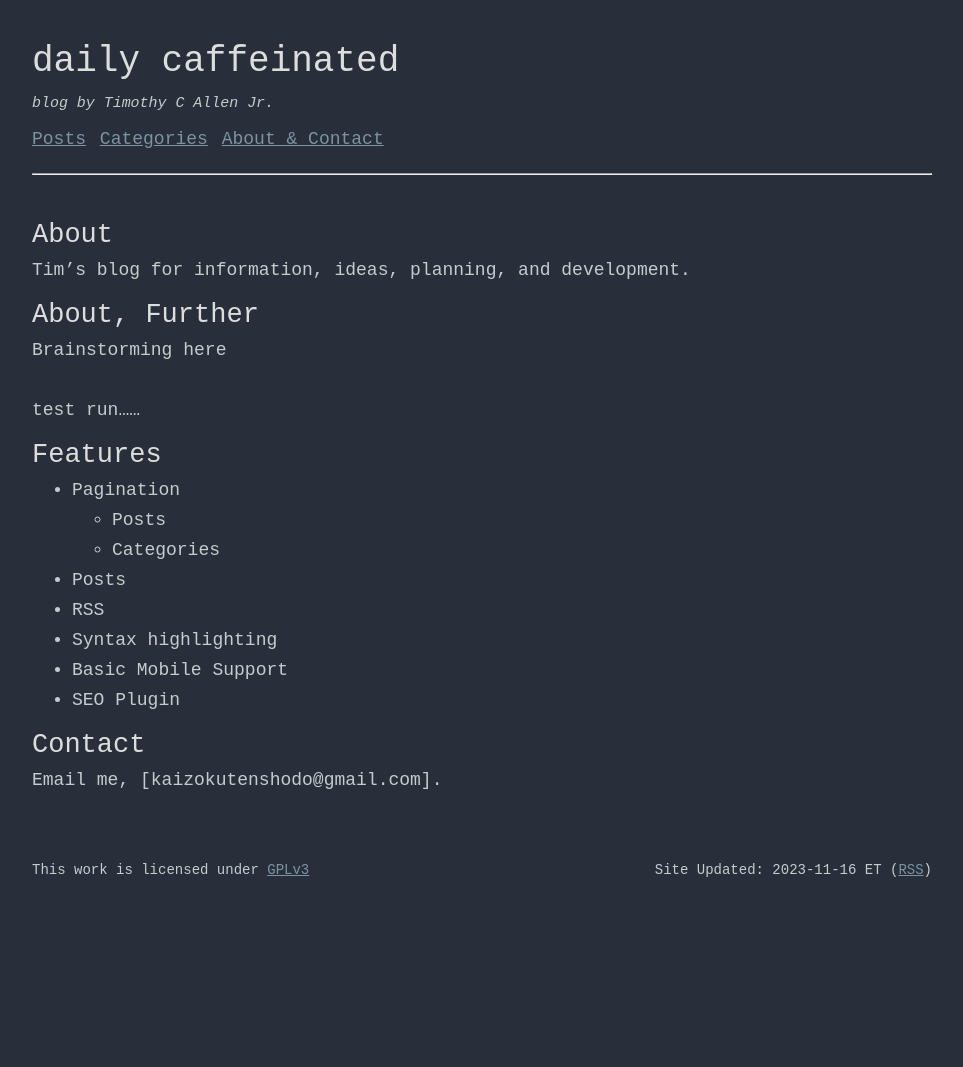
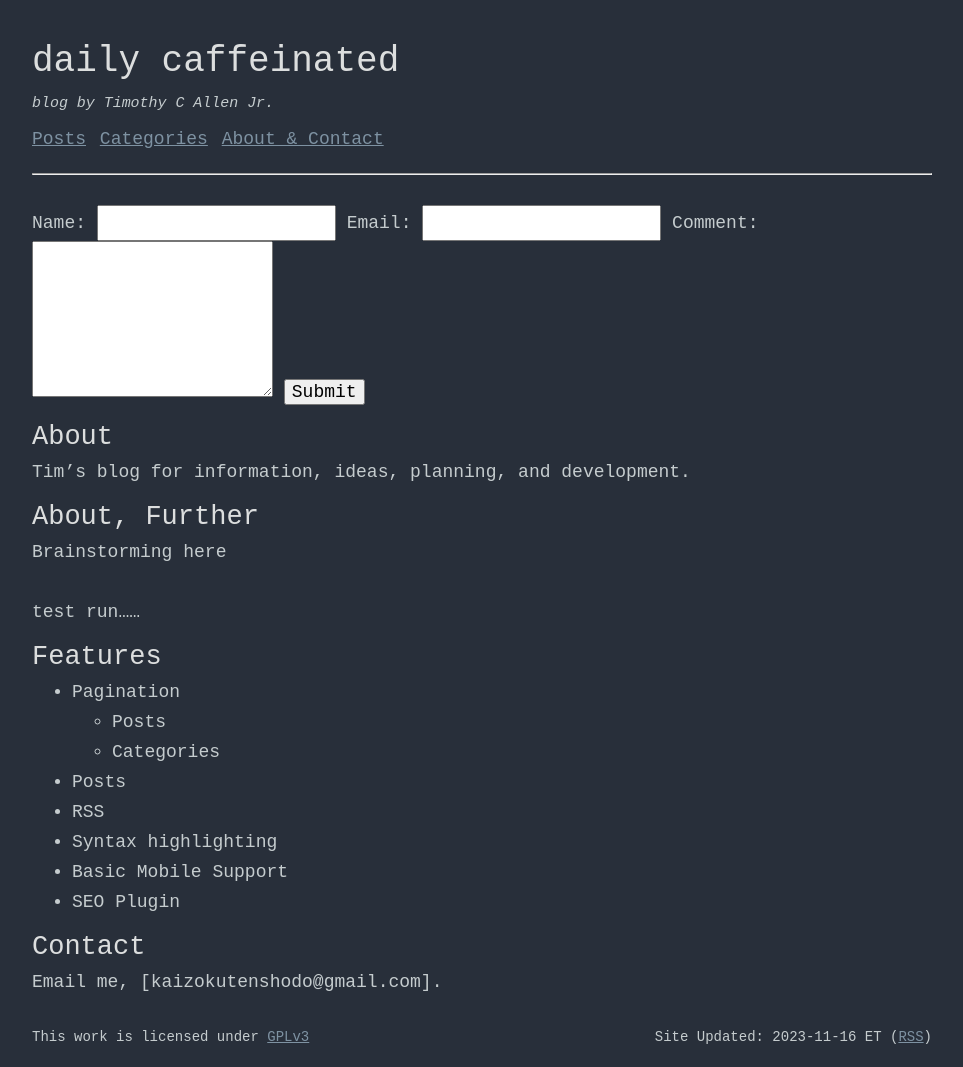
Before and after one commit to sitebytim/test, a Jekyll site: the page built from index.md, in a window 1280 px wide. Shown: the whole page, without its empty margins (158-1121 px from the left). Built offline with Jekyll 4.4.1, drawn with Linux system fonts in a browser that asks for light colours; before the commit the page ends 900 px from its top, so only the background shows below that.

Commit message:
Update default.html

```diff
--- a/_layouts/default.html
+++ b/_layouts/default.html
@@ -12,7 +12,7 @@
 
         <main class="wrapper-main">
             <div class="main-content">
-                <include src="_includes/comment-form.html">
+                {% include comment-form.html %}
             {{ content }}
             </div>
         </main>
```
